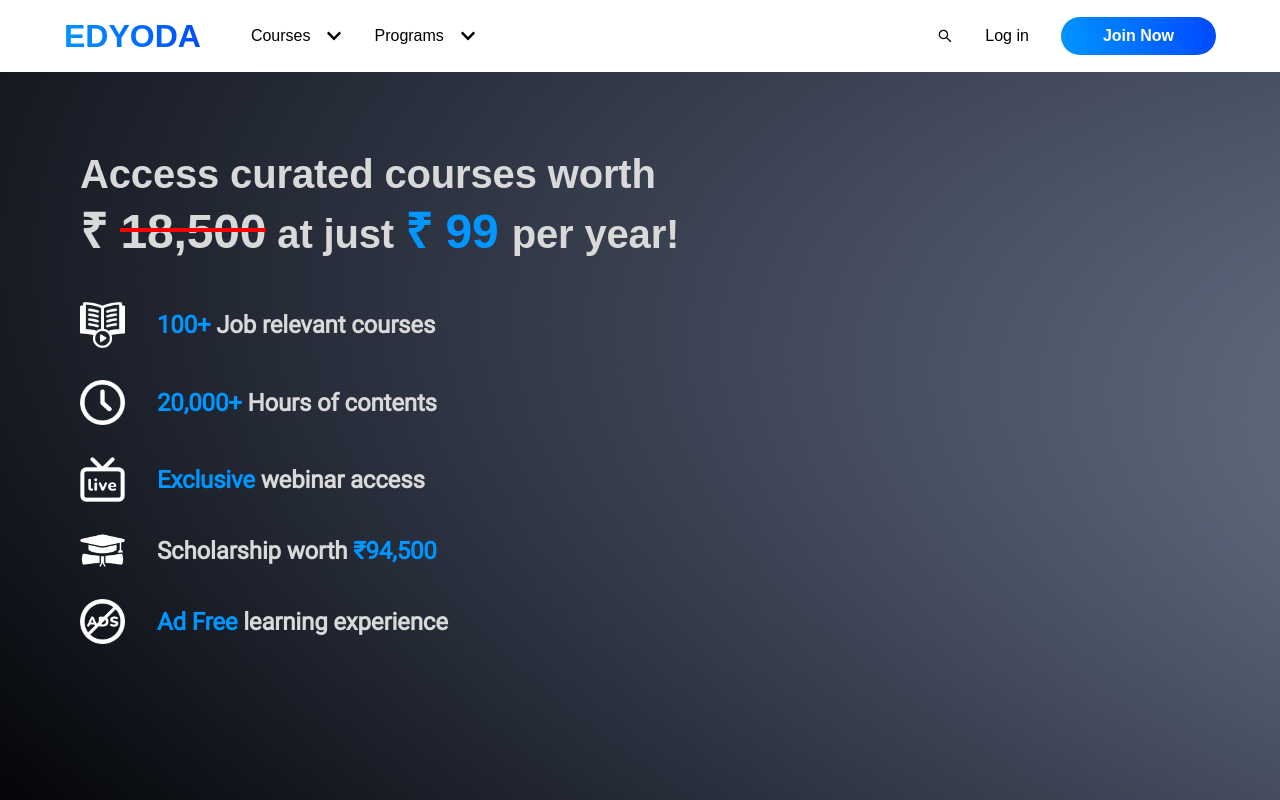
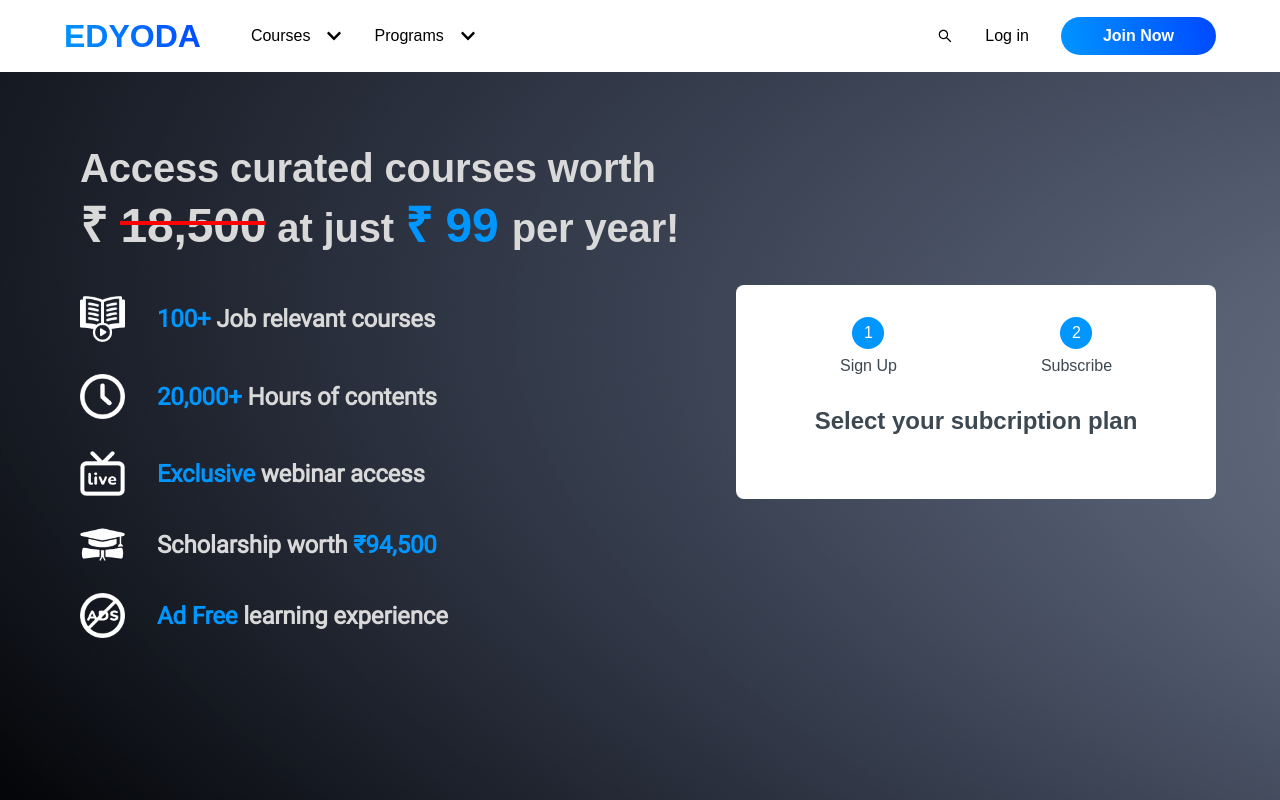
Before and after one commit to JayashTripathy/edyoda, a React (Vite) app: page / in a window 1280 px wide. Built offline with nearby package versions, Linux system fonts and the light colour scheme.

Commit message:
initialized form

```diff
--- a/src/App.css
+++ b/src/App.css
@@ -66,6 +66,7 @@ body{
 
   font-family: 'Raleway', sans-serif;
 
+  /* overflow: hidden; */
   color: var(--text-1);
 
 }
--- a/src/components/homepage.jsx
+++ b/src/components/homepage.jsx
@@ -8,7 +8,8 @@ function homepage() {
         <div className="head-text">
           Access curated courses worth
           <div className="sub-head">
-          <span className="grow">₹ </span><span className="red-cut">18,500</span> at just{" "}
+            <span className="grow">₹ </span>
+            <span className="red-cut">18,500</span> at just{" "}
             <span className="highlight grow">₹ 99 </span>per year!
           </div>
         </div>
@@ -47,6 +48,22 @@ function homepage() {
           </div>
         </div>
       </div>
+
+      <div className="pricing-form">
+        <div className="progress">
+          <div className="steps">
+            <div className="step">1</div>
+            Sign Up
+          </div>
+          <div className="steps">
+            <div className="step">2</div>
+            Subscribe
+          </div>
+        </div>
+        <div className="select-plan">Select your subcription plan</div>
+
+
+      </div>
     </div>
   );
 }
--- a/src/styles/homepage.css
+++ b/src/styles/homepage.css
@@ -1,9 +1,13 @@
 .homepage {
   display: flex;
-  flex-direction: column;
+  flex-direction: row;
   max-width: 90%;
   margin: 0 auto;
-  padding: 5rem 0;
+  padding: 2rem 0;
+  justify-content: center;
+  align-items: center;
+  min-height: 40rem;
+
 }
 
 .content {
@@ -12,6 +16,7 @@
   display: flex;
   flex-direction: column;
   gap: 2.5rem;
+  flex-grow: 1;
 }
 .head-text {
   font-weight: 600;
@@ -43,7 +48,6 @@
   display: flex;
   flex-direction: column;
   gap: 2rem;
-
 }
 .feature {
   display: flex;
@@ -51,3 +55,50 @@
   align-items: center;
   font-weight: 600;
 }
+
+.pricing-form {
+  background: var(--text-4);
+  width: 30rem;
+  border-radius: 8px;
+  color: var(--text-2);
+  padding: 2rem;
+}
+
+.progress {
+  display: flex;
+  width: 100%;
+
+  align-items: center;
+  justify-content: center;
+
+  gap: 9rem;
+
+
+}
+.steps{
+  display: grid;
+  place-items: center;
+  gap: .5rem;
+}
+
+.step {
+  background-color: #0096ff;
+  border-radius: 50%;
+  width: 2rem;
+  height: 2rem;
+  text-align: center;
+  display: grid;
+  place-items: center;
+  color: var(--text-4);
+
+
+
+}
+.select-plan{
+  width: 100%;
+  display: grid;
+  place-items: center;
+  font-weight: 600;
+  font-size: 1.5rem;
+  margin: 2rem 0;
+}
```
